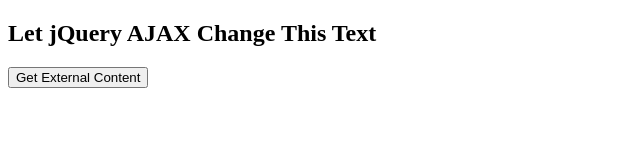
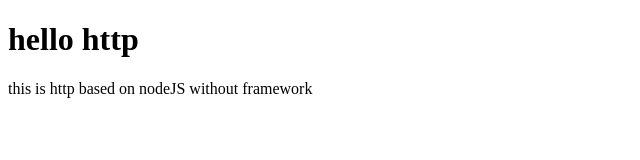
Before and after one commit to taixingbi/http-server-demo, a plain HTML site: page index.html in a window 1280 px wide. Shown: the whole page, without its empty margins (0-640 px from the left). Drawn offline with nearby package versions, Linux system fonts and the light colour scheme.

Commit message:
Update index.html

```diff
--- a/index.html
+++ b/index.html
@@ -1,16 +1,12 @@
 <!DOCTYPE html>
 <html>
-<head>
-<script src="https://ajax.googleapis.com/ajax/libs/jquery/3.3.1/jquery.min.js"></script>
-<script>
-  <h1> hello http</h1>
-</script>
-</head>
-<body>
 
-<div id="test"><h2>Let jQuery AJAX Change This Text</h2></div>
+  <head>
+     <h1> hello http</h1>
+  </head>
 
-<button>Get External Content</button>
+  <body>
+     <p> this is http based on nodeJS without framework </p>
 
-</body>
+  </body>
 </html>
```
